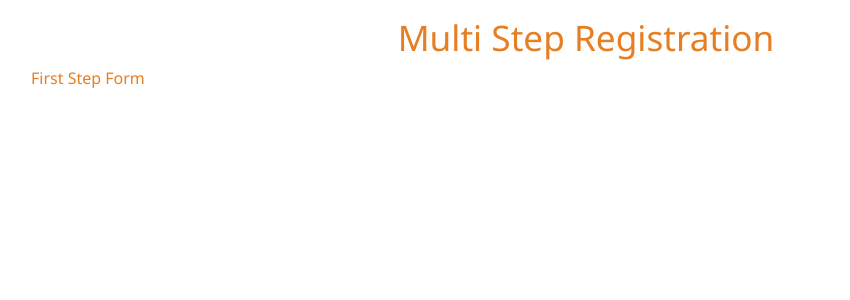
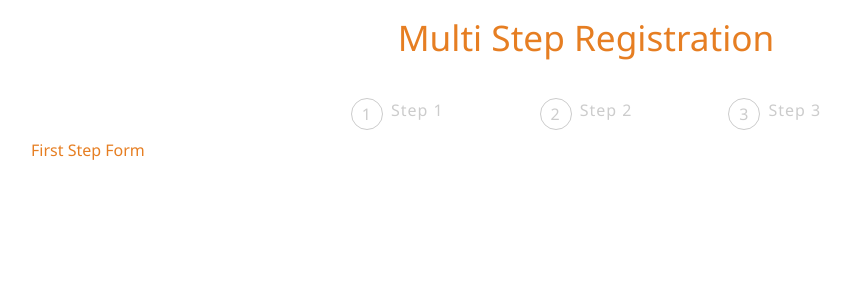
Before and after one commit to jorgediazok/react-mulstistep-form, a React (Create React App) app: page / in a window 1280 px wide. Shown: the top 300 px of the page, without its empty margins (54-904 px from the left). Built offline with nearby package versions, Linux system fonts and the light colour scheme.

Commit message:
progress

```diff
--- a/src/components/Header.js
+++ b/src/components/Header.js
@@ -1,7 +1,11 @@
 import React from 'react';
+import Progress from './Progress';
 
-const Header = () => {
-  return <h1>Multi Step Registration</h1>;
-};
+const Header = () => (
+  <div>
+    <h1>Multi Step Registration</h1>
+    <Progress />
+  </div>
+);
 
 export default Header;
--- /dev/null
+++ b/src/components/Progress.js
@@ -0,0 +1,24 @@
+import React from 'react';
+
+const Progress = () => {
+  return (
+    <React.Fragment>
+      <div className="steps">
+        <div className="step">
+          <div>1</div>
+          <div>Step 1</div>
+        </div>
+        <div className="step">
+          <div>2</div>
+          <div>Step 2</div>
+        </div>
+        <div className="step">
+          <div>3</div>
+          <div>Step 3</div>
+        </div>
+      </div>
+    </React.Fragment>
+  );
+};
+
+export default Progress;
--- a/src/index.js
+++ b/src/index.js
@@ -2,7 +2,7 @@ import React from 'react';
 import ReactDOM from 'react-dom';
 import AppRouter from './router/AppRouter';
 import 'bootstrap/dist/css/bootstrap.min.css';
-import './styles.scss';
+import './styles.css';
 
 ReactDOM.render(
   <React.StrictMode>
--- a/src/styles.scss
+++ b/src/styles.css
@@ -1,6 +1,3 @@
-$base-color: #e67e22;
-$blue-color: #22ac11;
-
 * {
   margin: 0;
   padding: 0;
@@ -9,7 +6,7 @@ $blue-color: #22ac11;
 
 body {
   font-family: 'Segoe UI', Tahoma, Geneva, Verdana, sans-serif;
-  color: $base-color;
+  color: #e67e22;
 }
 
 .form-control:focus {
@@ -35,17 +32,19 @@ h1 {
   justify-content: center;
   letter-spacing: 1px;
   margin-top: 2rem;
+}
 
-  .step {
+.steps .step {
   margin: 0.5rem 3rem;
   display: flex;
   color: #ccc;
-
-    a {
-      color: $base-color;
 }
 
-    div:first-of-type {
+.steps .step a {
+  color: #e67e22;
+}
+
+.steps .step div:first-of-type {
   border: 1px solid #ccc;
   padding: 5px;
   border-radius: 50%;
@@ -57,22 +56,14 @@ h1 {
   padding-top: 7%;
 }
 
-    :last-child {
-      margin-top: 3%;
-    }
-
-    &.active {
-      div:first-of-type {
-        background-color: $base-color;
+.steps .step:active div:first-of-type {
+  background-color: #e67e22;
   border: 1px solid transparent;
   color: #fff;
 }
 
-      div:last-of-type {
-        color: $base-color;
-      }
-    }
-  }
+.steps .step:active div:last-of-type {
+  color: #e67e22;
 }
 
 .input-form {
@@ -94,7 +85,7 @@ h1 {
 }
 
 .successMsg {
-  color: $blue-color;
+  color: #22ac11;
 }
 
 .loading {
@@ -106,7 +97,7 @@ h1 {
 }
 
 .user-details {
-  color: $blue-color;
+  color: #22ac11;
   padding: 5px 0;
   margin-bottom: 1rem;
 }
@@ -131,10 +122,10 @@ h1 {
   .steps .step {
     margin: 0.5rem 1rem;
     font-size: 0.9rem;
+  }
 
-    div:first-of-type {
+  .steps .step div:first-of-type {
     padding-top: 9%;
-    }
   }
 }
 
@@ -142,9 +133,9 @@ h1 {
   .steps {
     flex-direction: column;
     align-items: center;
+  }
 
-    .step {
+  .steps .step {
     align-items: center;
   }
 }
-}
```
Lines whose indentation alone changed are shown as unchanged.
